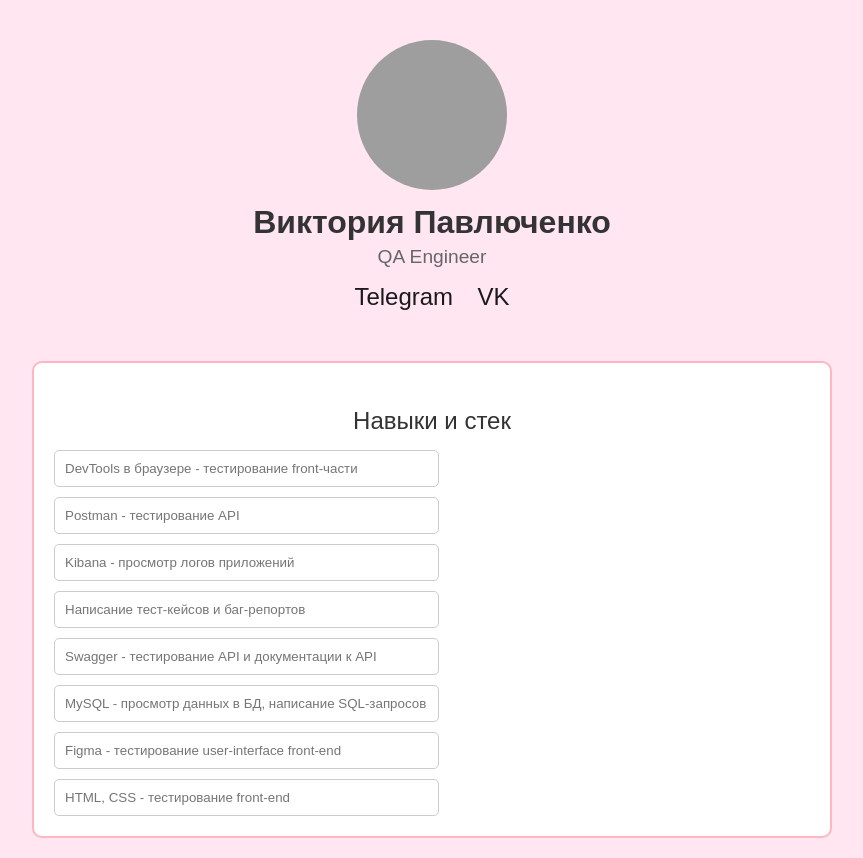
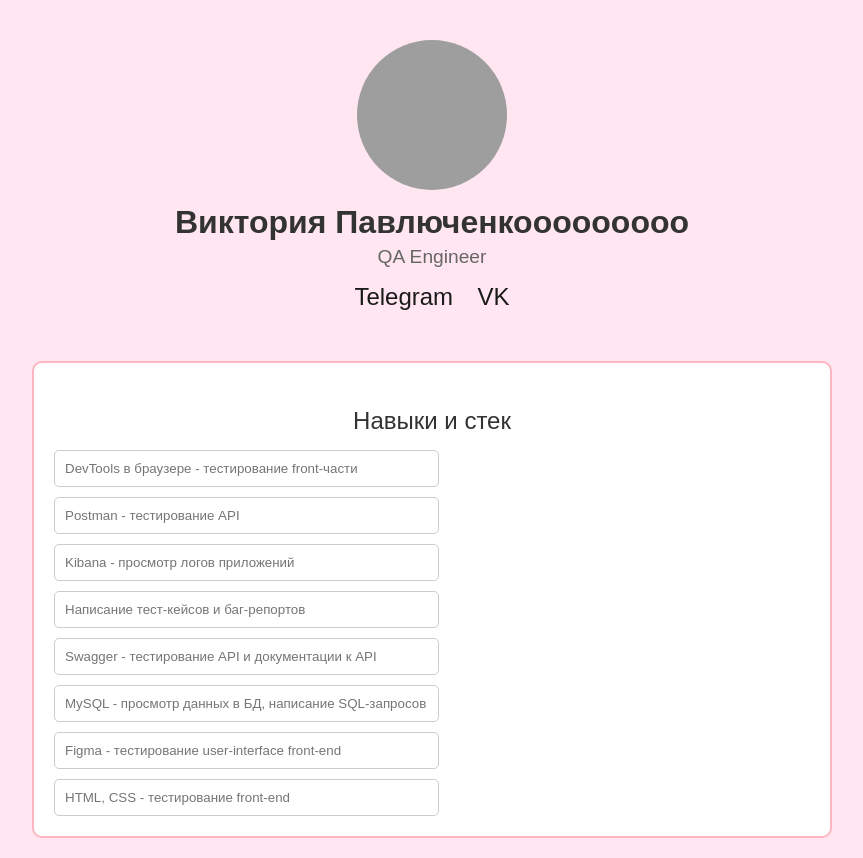
Before and after one commit to VikaDori/cv, a plain HTML site: page index.html in a window 1280 px wide. Shown: the whole page, without its empty margins (208-1071 px from the left). Drawn offline with Linux system fonts and the light colour scheme; grey boxes are pictures that could not be loaded.

```diff
--- a/index.html
+++ b/index.html
@@ -83,7 +83,7 @@
     <div class="container">
         <div class="profile">
             <img src="https://sun9-49.userapi.com/impg/WXm7UbCTvs362DqfYvH-1CMKJIcdZeR0o25Fdw/ffkbyN0jlOY.jpg?size=1920x1993&quality=95&sign=d494776cc0b90f2ddbc8aca26898e612&type=album" alt="Фото">
-            <h1>Виктория Павлюченко</h1>
+            <h1>Виктория Павлюченкооооооооо</h1>
             <p>QA Engineer</p>
             <div class="social-links">
                 <a href="https://t.me/vik_dori" target="_blank">Telegram</a>
--- a/js.js
+++ b/js.js
@@ -3,5 +3,5 @@ const button = document.querySelector('button');
 
 /* Тут на кнопку навешиваем обрабочик, который ждёт клика и тогда запустит логику */
 button.addEventListener('click', function() {
-	alert('Деньги это не главное')
+	alert('Деньги это не главное))))))')
 })
```
